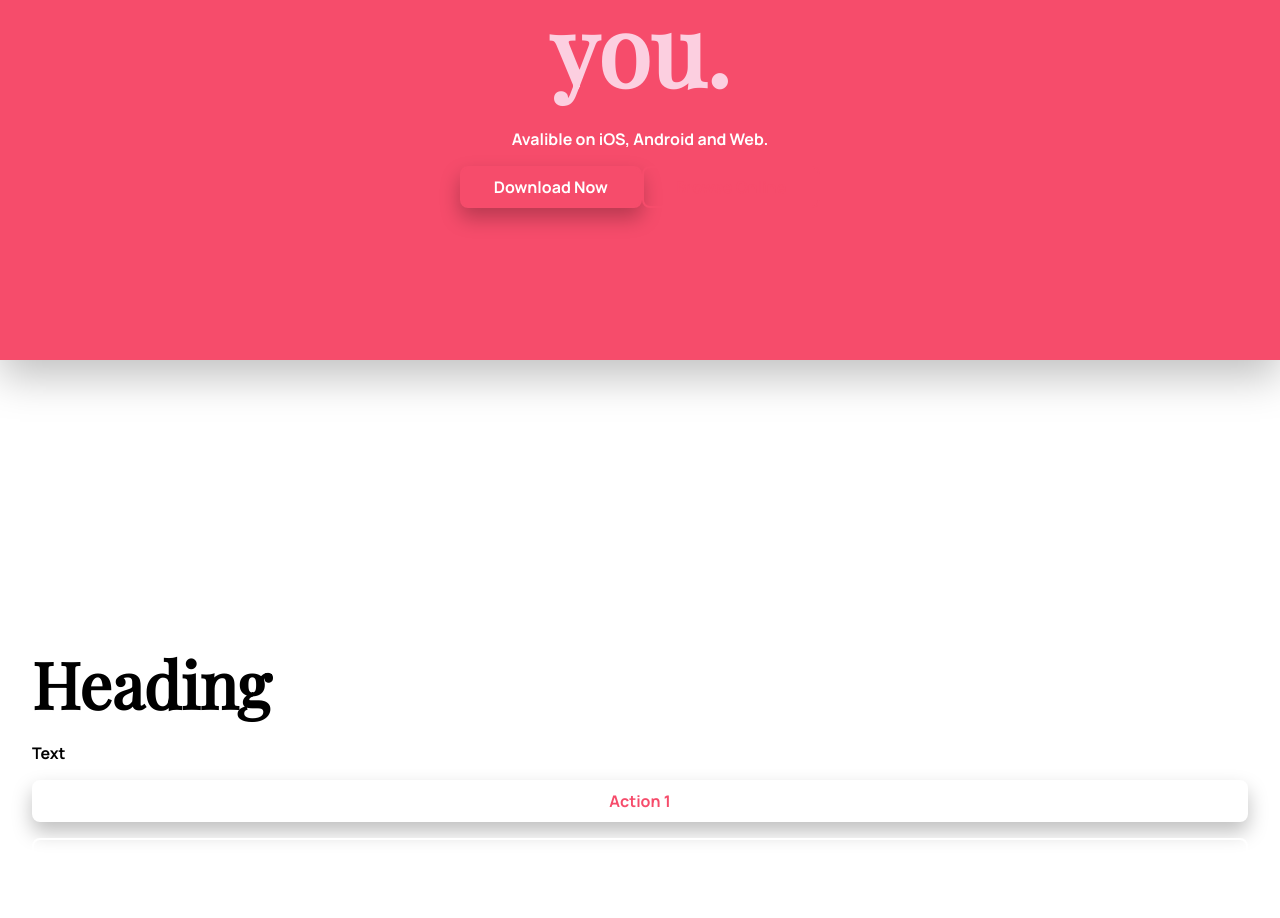
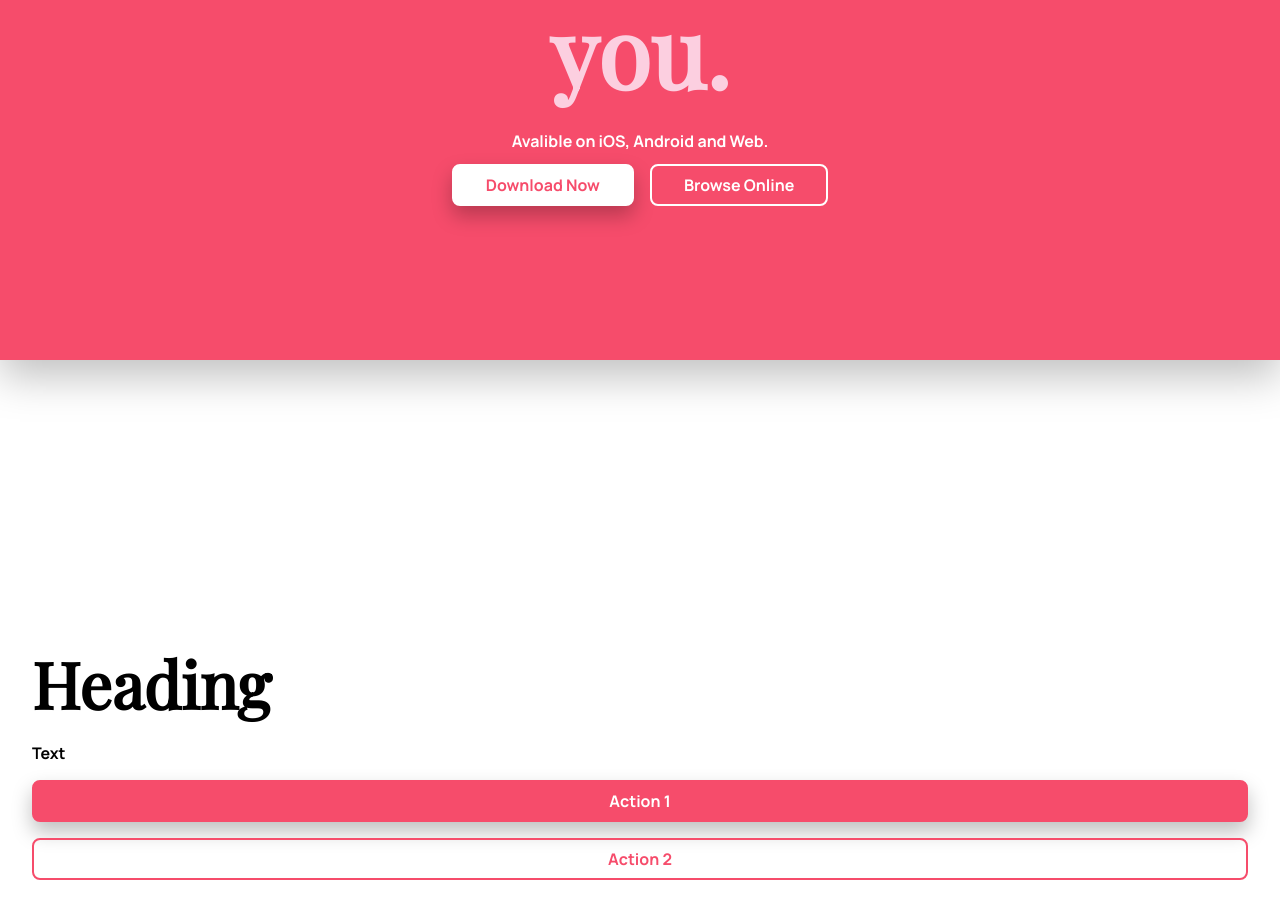
Before and after one commit to FAPractice/pandaal-website, a React (Vite) app: page / in a window 1280 px wide. Shown: the part 440-1358 px from the top of the page. Built offline with nearby package versions, Linux system fonts and the light colour scheme.

Commit message:
Fixed Visual Bugs

```diff
--- a/src/App.jsx
+++ b/src/App.jsx
@@ -14,17 +14,19 @@ function App() {
       <section className="hero page-section">
         <h1 className="heading primary">Event Management is Hard</h1>
         <h2 className="heading secondary">We can make stuff easy for you.</h2>
-        <p>Avalible on iOS, Android and Web.</p>
-        <div className="cta-flex">
-          <button className="cta primary">Download Now</button>
-          <button className="cta">Browse Online</button>
+        <div className="content">
+          <p>Avalible on iOS, Android and Web.</p>
+          <div className="cta-flex">
+            <button className="cta white primary">Download Now</button>
+            <button className="cta white">Browse Online</button>
+          </div>
         </div>
       </section>
       <section className="page-section">
         <h1>Heading</h1>
         <p>Text</p>
-        <button className="cta white primary">Action 1</button>
-        <button className="cta white">Action 2</button>
+        <button className="cta primary">Action 1</button>
+        <button className="cta">Action 2</button>
       </section>
       <section className="page-section"></section>
     </div>
```
